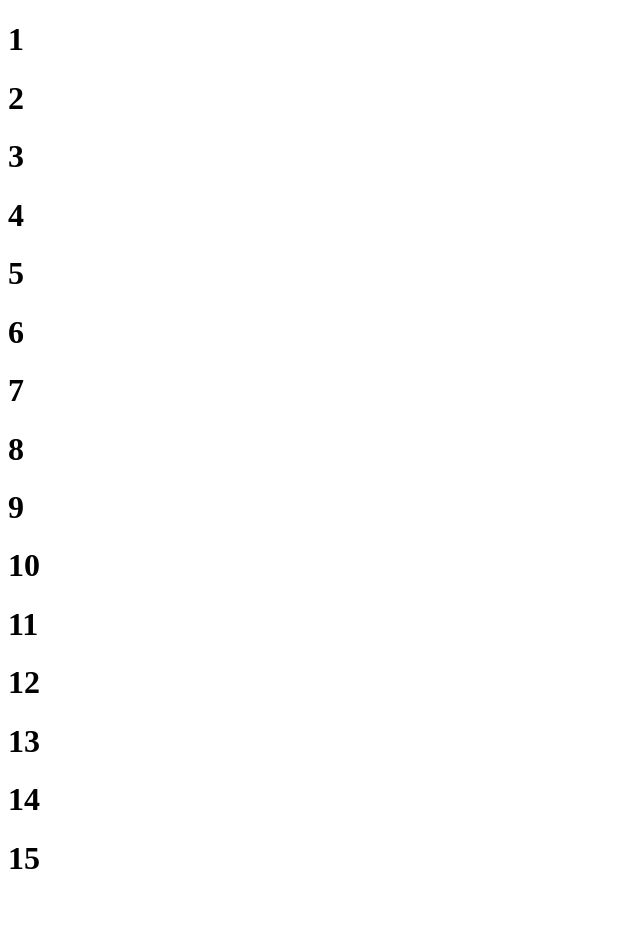
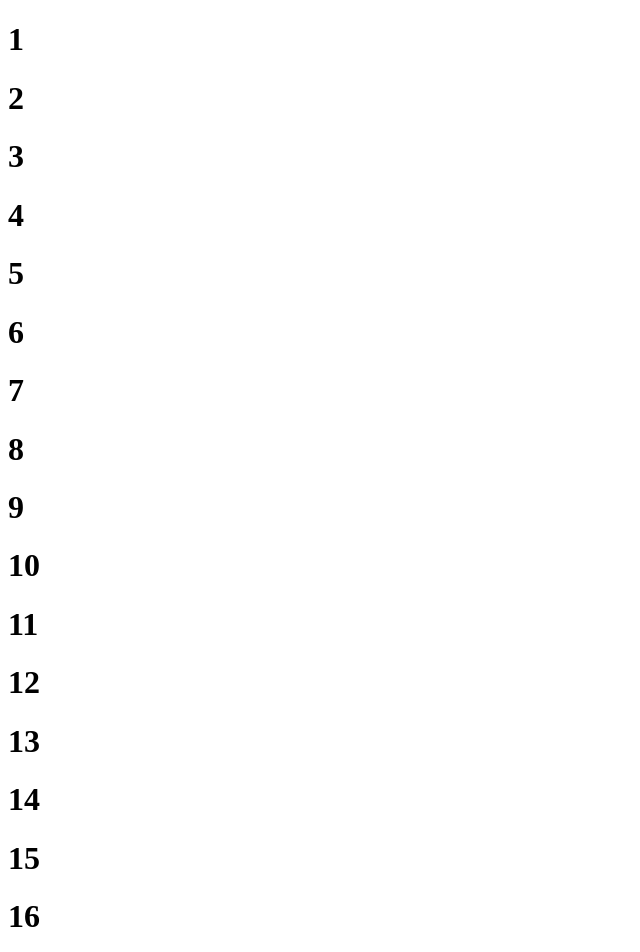
Before and after one commit to theit0/ecommerceFETests, a React (Vite) app: page / in a window 1280 px wide. Shown: the top 952 px of the page, without its empty margins (0-640 px from the left). Before the commit the page ends 898 px from the top, so only its background shows below. Built offline with nearby package versions, Linux system fonts and the light colour scheme.

Commit message:
Test case 16

```diff
--- a/src/App.tsx
+++ b/src/App.tsx
@@ -19,6 +19,7 @@ function App() {
       <h1>13</h1>
       <h1>14</h1>
       <h1>15</h1>
+      <h1>16</h1>
     </>
   )
 }
```
